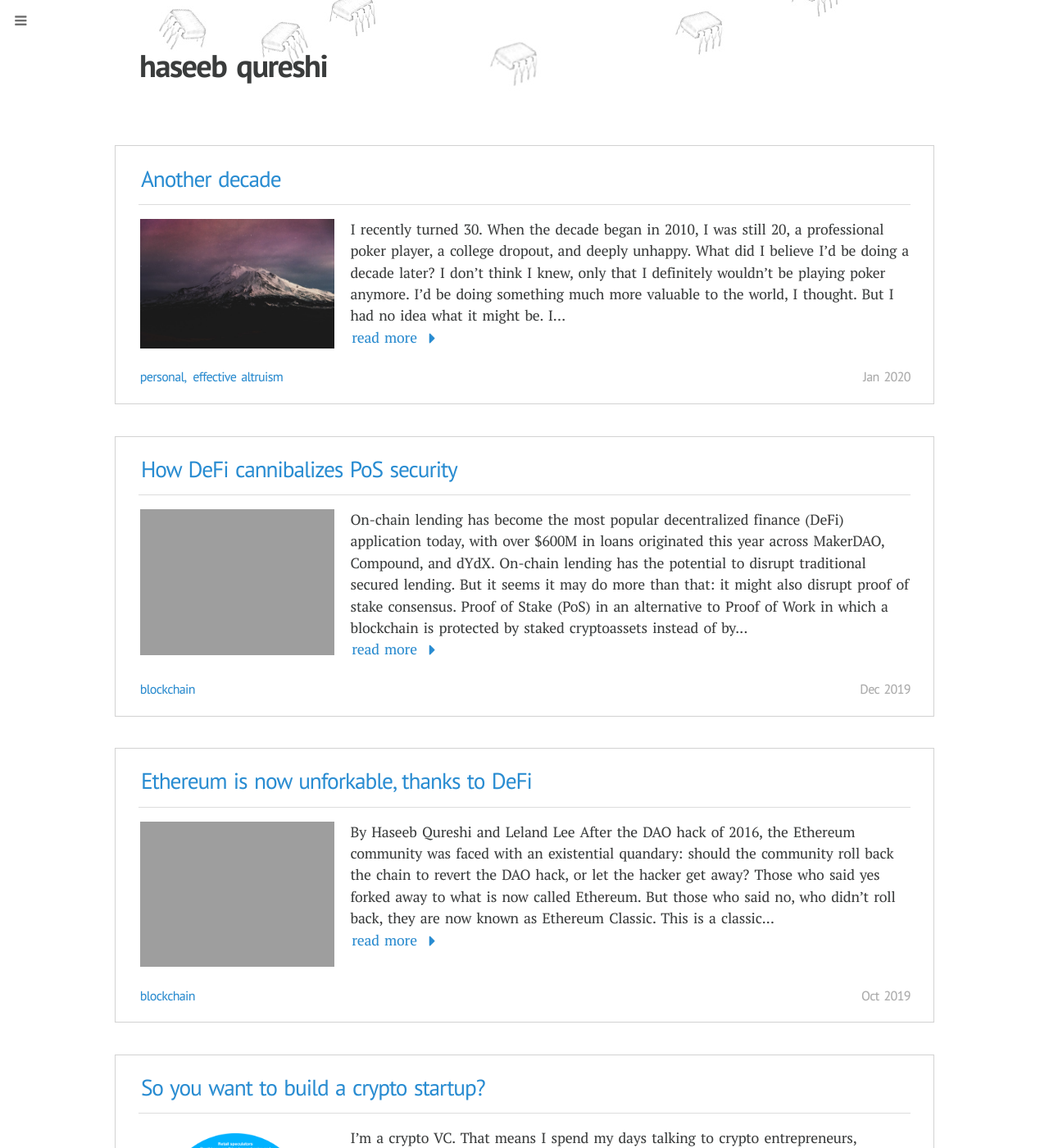
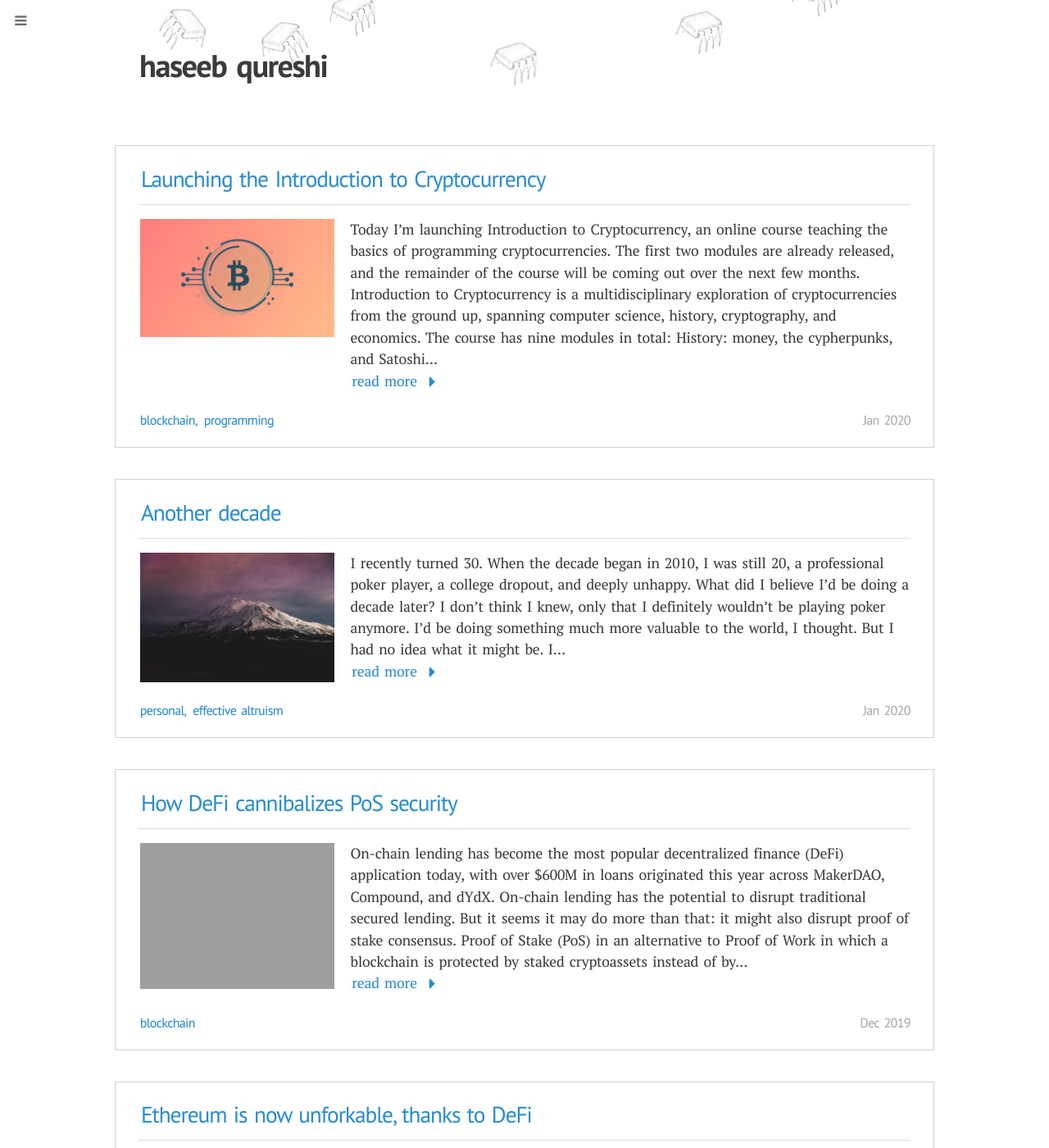
Before and after one commit to Ismenama5s/haseeb-qureshi.github.io, a Jekyll site: the page built from index.html, in a window 1280 px wide and 1400 px high. Shown: the whole window at 82% size. Built offline with Jekyll 4.4.1, drawn with Linux system fonts in a browser that asks for light colours; nearby versions of some CDN libraries; some web fonts are replaced; comment, search, counter and statistics services are not loaded; some of the changed text lies outside the part shown.

Commit message:
Add intro to cryptocurrency

```diff
--- a/_posts/2019-10-31-ethereum-is-now-unforkable-thanks-to-defi.md
+++ b/_posts/2019-10-31-ethereum-is-now-unforkable-thanks-to-defi.md
@@ -1,6 +1,6 @@
 ---
 title: "Ethereum is now unforkable, thanks to DeFi"
-tags: [blockchain]
+tags: [blockchain, programming]
 image: ether-coins.png
 featured: "true"
 ---
--- /dev/null
+++ b/_posts/2020-01-10-introduction-to-cryptocurrency.md
@@ -0,0 +1,35 @@
+---
+title: "Launching the Introduction to Cryptocurrency"
+tags: [blockchain, programming]
+image: Course-Overview.png
+featured: "true"
+---
+
+Today I'm launching [Introduction to Cryptocurrency](https://nakamoto.com/introduction-to-cryptocurrency/), an online course teaching the basics of programming cryptocurrencies. The first two modules are already released, and the remainder of the course will be coming out over the next few months.
+
+![Introduction to Cryptocurrency](https://i.imgur.com/1D0ffzm.png)
+
+Introduction to Cryptocurrency is a multidisciplinary exploration of cryptocurrencies from the ground up, spanning computer science, history, cryptography, and economics.
+
+The course has nine modules in total:
+1. [History: money, the cypherpunks, and Satoshi Nakamoto](https://nakamoto.com/a-brief-history-of-money/)
+2. [Cryptography 101: hashing, Merkle trees, and public-key crypto](https://nakamoto.com/hash-functions/)
+3. Decentralization, P2P networking, and gossip protocols (not yet released)
+4. Consensus, Byzantine fault-tolerance, and blockchains (not yet released)
+5. Game theory and cryptoeconomics (not yet released)
+6. Ethereum and decentralized computation (not yet released)
+7. Smart contract development 101 (not yet released)
+8. Smart contract security (not yet released)
+9. Approaches to scaling cryptocurrencies (not yet released)
+
+I decided to make this Introduction to Cryptocurrency completely free, and I want to explain why.
+
+When I first got into crypto, I had no idea where to start. There were no good educational resources—most textbooks and documentation were out of date, those that existed were poorly explained, and no one had laid out a clear path to learning this stuff. All of the important ideas were strewn across blog posts, articles, and Twitter conversations.
+
+Eventually, I was able to get myself up to speed. But even today, there still are no good resources I'd confidently point a beginner towards. In my frustration, I decided a while back to write a [short guide to blockchain development](https://medium.com/free-code-camp/the-authoritative-guide-to-blockchain-development-855ab65b58bc). To my chagrin, that post blew up and became the entrance point for many developers into the blockchain space. And it wasn't even that good! It made me realize how hungry people are for a clear curriculum for understanding crypto.
+
+I'm a teacher at heart. So I decided to make the course I would've wanted to take when I first started.
+
+If you are in the same place I was, then this course is for you. There is so much innovation left to wring out of blockchains, and it's the next generation of developers who'll have to pick up that mantle. I'm hoping that's you.
+
+The course is primarily designed for programmers. But even if you're not a programmer, you should get some value out of it. I encourage you to check it out—at worst, you'll come away with a deeper appreciation for what makes cryptocurrencies so captivating and disruptive.
```
Also changed, not shown: _posts/2018-01-27-the-authoritative-guide-to-blockchain-development.md (+0 -2 lines), images/Course-Overview.png (added).
